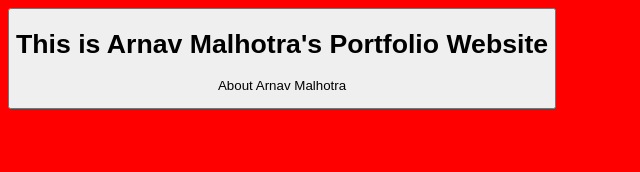
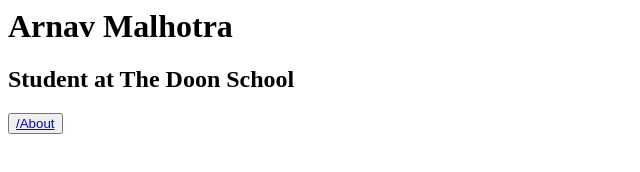
Before and after one commit to arnavmalhotra/Portfolio-Website, a plain HTML site: page index.html in a window 1280 px wide. Shown: the whole page, without its empty margins (0-640 px from the left). Drawn offline with Linux system fonts and the light colour scheme.

Commit message:
Update index.html

```diff
--- a/index.html
+++ b/index.html
@@ -1,14 +1,10 @@
-<!DOCTYPE html>
 <html>
-<head>
-    <script src="main.js"></script>
-    <link rel="stylesheet" type="text/css" href="index.css">
-<title>Arnav Malhotra</title>
-</head>
-<body>
- <button type="button" id="demo"   Click me to display Date and Time.</button>
-<h1>This is Arnav Malhotra's Portfolio Website</h1>
-<p>About Arnav Malhotra</p>
+    <header></header>
+    <body>
+        <h1>Arnav Malhotra</h1>
+        <h2>Student at The Doon School</h2>
 
-</body>
+        <button type="button"><a href="about.html">/About</a></button>
+
+    </body>
 </html>
```
